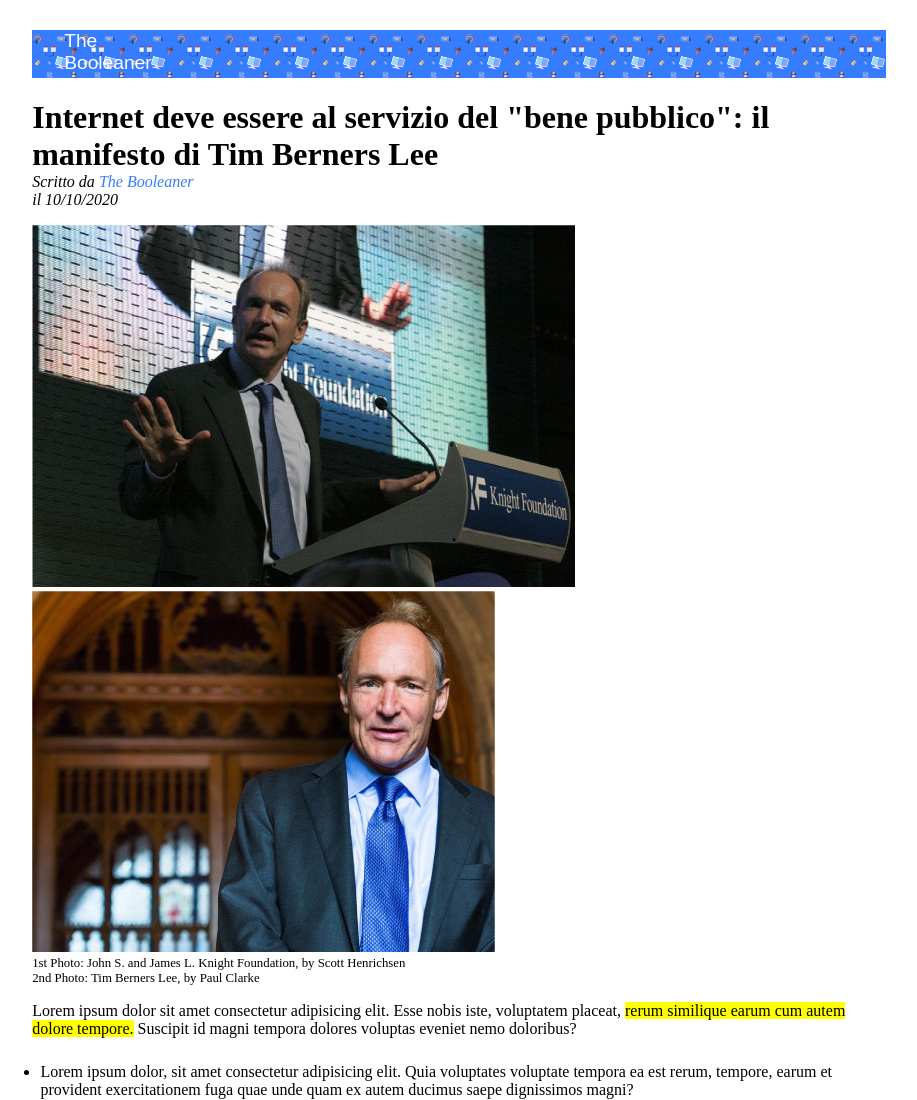
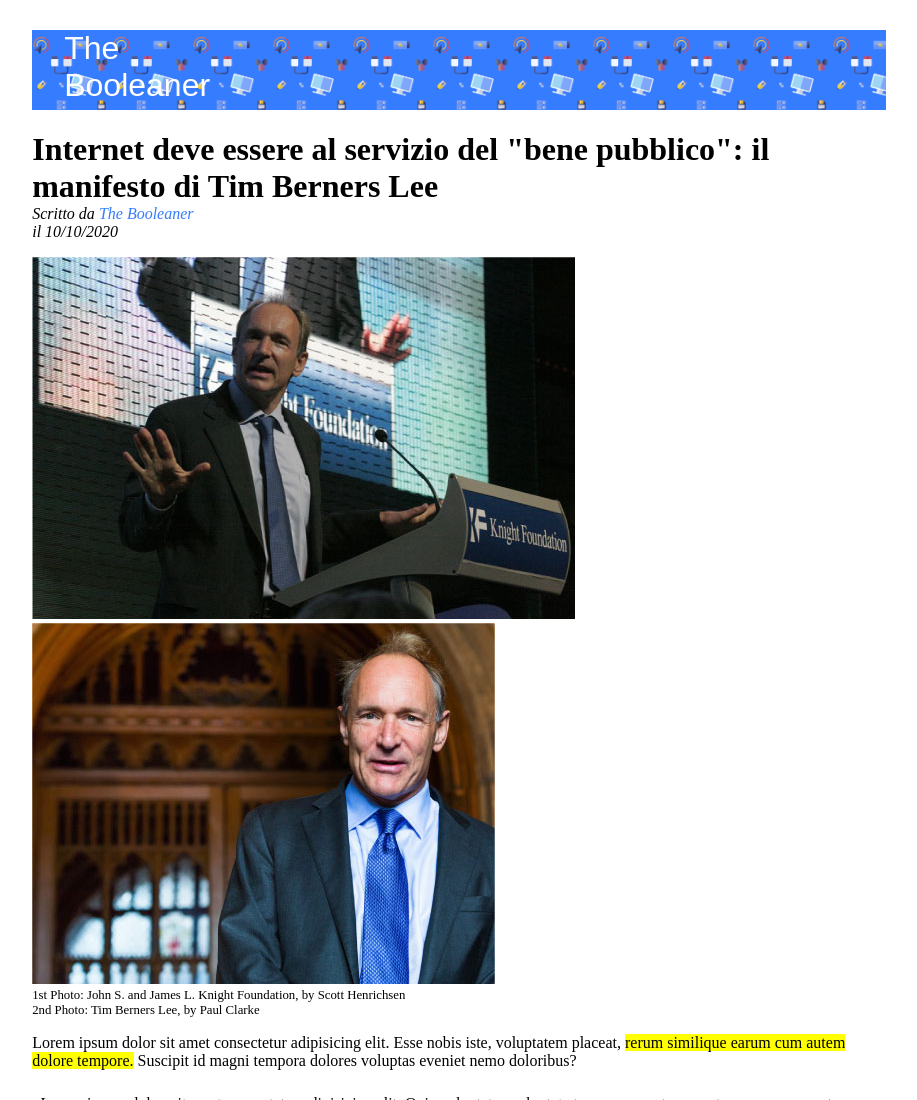
Before and after one commit to Flopiras/html-css-booleaner, a plain HTML site: page index.html in a window 1280 px wide. Shown: the top 1100 px of the page, without its empty margins (197-1114 px from the left). Drawn offline with Linux system fonts and the light colour scheme; a web font is replaced by a local one.

Commit message:
fix banner style

```diff
--- a/css/style.css
+++ b/css/style.css
@@ -8,10 +8,10 @@
     background-size: contain;
     background-color: rgb(54, 124, 255);
     font-family: 'Anuphan', sans-serif;
-    font-size: 1.2rem;
+    font-size: 2rem;
     color: white;
     padding-left: 2rem;
-    height: 3rem;
+    height: 5rem;
     width: 100%;
 }
 
```
